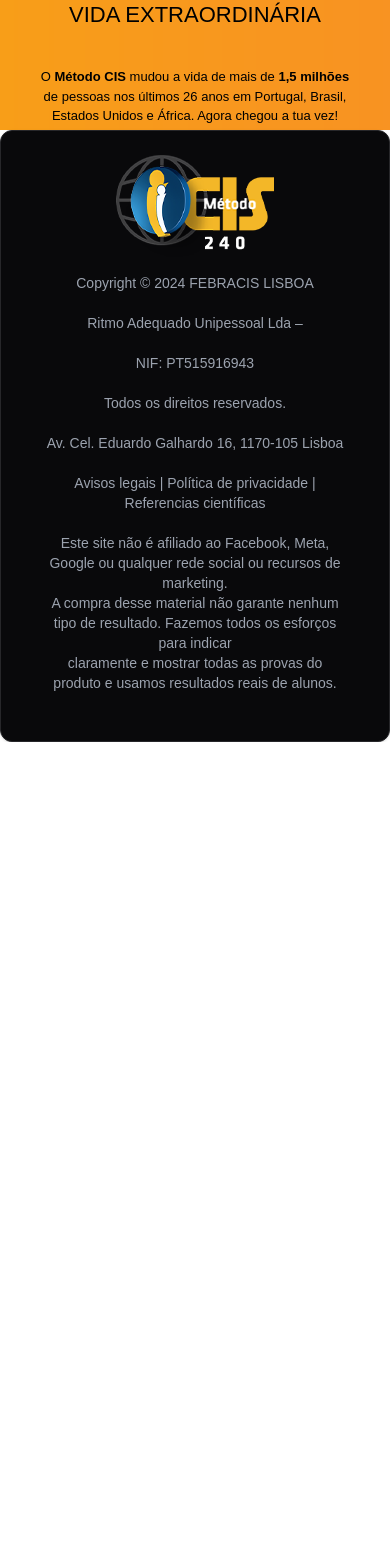
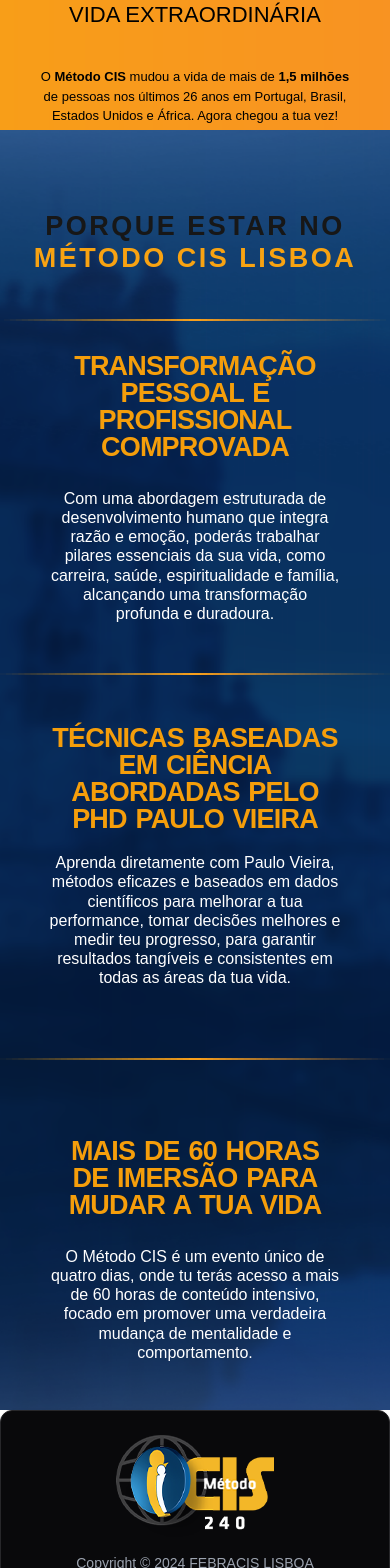
Before and after one commit to lucascosta88/fcis-1, a Next.js app: page / in a window 390 px wide. Shown: the part 1080-2648 px from the top of the page. Before the commit the page ends 1822 px from the top, so only its background shows below. Built offline with nearby package versions, Linux system fonts and the light colour scheme; a web font is replaced by a local one.

Commit message:
feat: Page3Mobile Created and added

```diff
--- /dev/null
+++ b/app/_pages/Mobile/page3Mobile.tsx
@@ -0,0 +1,151 @@
+const Page3Mobile = () => {
+    return (
+        <div
+        style={{
+            backgroundImage: "url('/03/BACKGROUND.png')", // Correct path to the image
+            height: 'flex',
+            backgroundSize: 'cover',
+            backgroundPosition: 'center'
+          }}>
+            <div className="flex justify-center" style={{
+                padding: '80px 0',
+                paddingBottom: '40px',
+                lineHeight: '1.2',
+                fontFamily: 'Tusker Grotesk, sans-serif',
+                fontSize: '27px',
+                fontWeight: 'bold',
+                letterSpacing: '2.5px',
+                textAlign: 'center',
+            }}>
+                <h1>
+                    PORQUE ESTAR NO
+                    <br/><span className="text-[#F8A312]">MÉTODO CIS LISBOA</span>
+                </h1>
+            </div>
+            <div className="flex justify-center">
+                <img src="/03/SEPARADORES.png" className="p-1"></img>
+            </div>
+            <div className="flex flex-col">
+            <div className="flex justify-center py-7">
+                <h1 className="text-amber-500 text-center"
+                style={{
+                    fontFamily: 'montserrat, sans-serif',
+                    fontSize: '27px',
+                    fontWeight: 'bold',
+                    letterSpacing: '-0.8px',
+                    wordSpacing: '2px',
+                    lineHeight  : '1.0'
+                }}>
+                    TRANSFORMAÇÃO
+                    <br/>PESSOAL E
+                    <br/>PROFISSIONAL
+                    <br/>COMPROVADA
+                </h1>
+            </div>
+
+                <div>
+                <h2 className="text-white text-center"
+                style={{
+                    fontFamily: 'montserrat, sans-serif',
+                    fontSize: '16px',
+                    fontWeight: '400',
+                    lineHeight: '1.2em',
+                    textAlign: 'center',
+                }}>
+                    Com uma abordagem estruturada de
+                    <br/>desenvolvimento humano que integra
+                    <br/>razão e emoção, poderás trabalhar
+                    <br/>pilares essenciais da sua vida, como
+                    <br/>carreira, saúde, espiritualidade e família,
+                    <br/>alcançando uma transformação
+                    <br/>profunda e duradoura.
+                </h2>
+                </div>
+
+                <div className="flex justify-center" style={{
+                    padding: '50px 0'
+                }}>
+                    <img src="/03/SEPARADORES.png"></img>
+                </div>
+
+                <div className="flex justify-center">
+                <h1 className="text-amber-500 text-center"
+                style={{
+                    fontFamily: 'montserrat, sans-serif',
+                    fontSize: '27px',
+                    fontWeight: 'bold',
+                    letterSpacing: '-0.8px',
+                    wordSpacing: '2px',
+                    lineHeight  : '1.0'
+                }}>
+                    TÉCNICAS BASEADAS
+                    <br/>EM CIÊNCIA
+                    <br/>ABORDADAS PELO
+                    <br/>PHD PAULO VIEIRA
+                </h1>
+            </div>
+
+            <div>
+                <h2 className="text-white py-5 text-center"
+                    style={{
+                        fontFamily: 'montserrat, sans-serif',
+                        fontSize: '16px',
+                        fontWeight: '400',
+                        lineHeight: '1.2em',
+                        textAlign: 'center',
+                    }}>
+                        Aprenda diretamente com Paulo Vieira,
+                        <br/>métodos eficazes e baseados em dados
+                        <br/>científicos para melhorar a tua
+                        <br/>performance, tomar decisões melhores e
+                        <br/>medir teu progresso, para garantir
+                        <br/>resultados tangíveis e consistentes em
+                        <br/>todas as áreas da tua vida.
+                    </h2>
+                </div>
+
+                <div className="flex justify-center" style={{
+                    padding: '50px 0'
+                }}>
+                    <img src="/03/SEPARADORES.png"></img>
+                </div>
+
+                <div className="flex justify-center py-7">
+                <h1 className="text-amber-500 text-center"
+                style={{
+                    fontFamily: 'montserrat, sans-serif',
+                    fontSize: '27px',
+                    fontWeight: 'bold',
+                    letterSpacing: '-0.8px',
+                    wordSpacing: '2px',
+                    lineHeight  : '1.0'
+                }}>
+                    MAIS DE 60 HORAS
+                    <br/>DE IMERSÃO PARA
+                    <br/>MUDAR A TUA VIDA
+                </h1>
+            </div>
+
+            <div className="pb-12">
+                <h2 className="text-white text-center"
+                style={{
+                    fontFamily: 'montserrat, sans-serif',
+                    fontSize: '16px',
+                    fontWeight: '400',
+                    lineHeight: '1.2em',
+                    textAlign: 'center',
+                }}>
+                        O Método CIS é um evento único de
+                        <br/>quatro dias, onde tu terás acesso a mais
+                        <br/>de 60 horas de conteúdo intensivo,
+                        <br/>focado em promover uma verdadeira
+                        <br/>mudança de mentalidade e
+                        <br/>comportamento.
+                    </h2>
+                </div>
+            </div>
+        </div>
+     );
+}
+
+export default Page3Mobile;
--- a/app/page.tsx
+++ b/app/page.tsx
@@ -14,6 +14,7 @@
 import useWindowSize from './_pages/Mobile/mobileIdentifier';
 import Page1Mobile from './_pages/Mobile/page1Mobile';
 import Page2Mobile from './_pages/Mobile/page2Mobile';
+import Page3Mobile from './_pages/Mobile/page3Mobile';
 
 
 export default function Home() {
@@ -26,6 +27,7 @@
         <>
           <Page1Mobile />
           <Page2Mobile />
+          <Page3Mobile />
         </>
       ) : (
         <>
```
